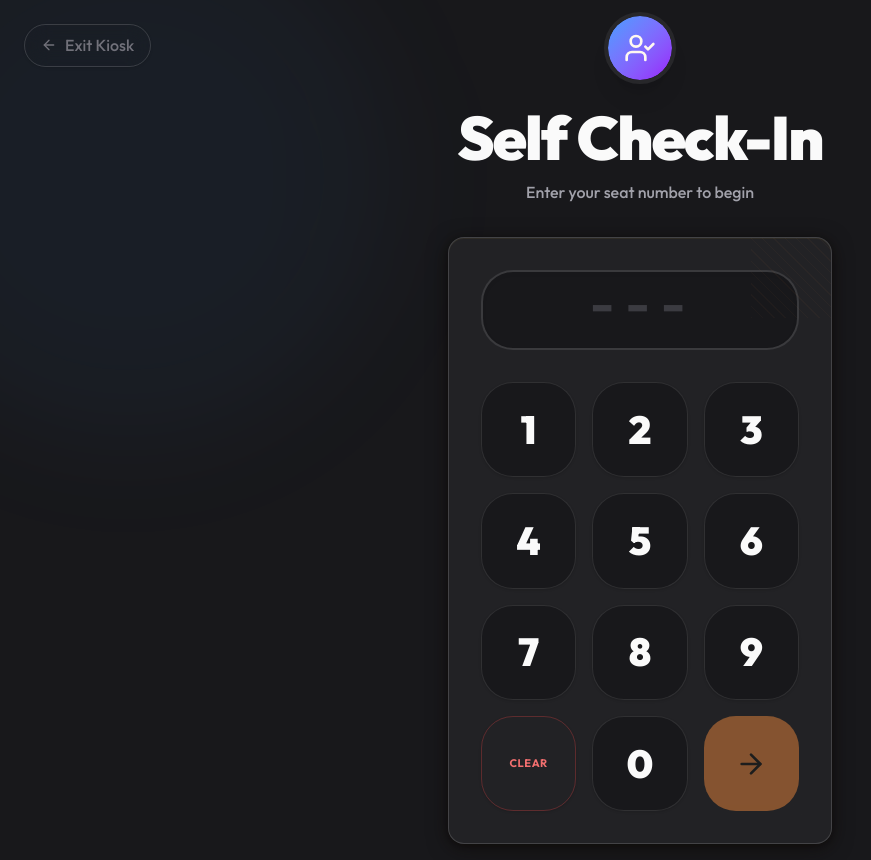
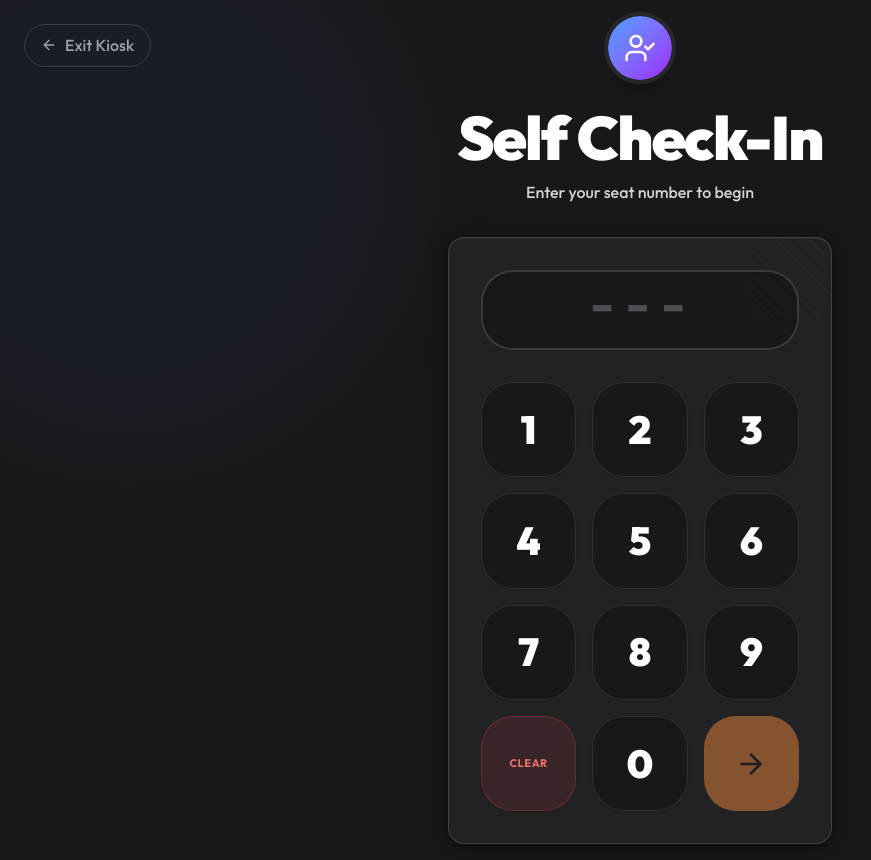
Before and after one commit to RohitBit-25/library-register, a Next.js app: page /kiosk in a window 1280 px wide. Shown: the whole page, without its empty margins (0-871 px from the left). Built offline with nearby package versions, Linux system fonts and the light colour scheme; no server answers; the database is empty.

Commit message:
refactor: update design system typography and unify button styling with consistent color variables

```diff
--- a/app/globals.css
+++ b/app/globals.css
@@ -3,10 +3,10 @@
   /* === TAILWIND V4 INTEGRATION === */
   /* Maps custom CSS variables to Tailwind utility classes */
   @theme inline {
-    --font-devanagari: var(--font-devanagari);
-    --font-display: var(--font-display);
-    --font-body: var(--font-body);
-    --font-mono: var(--font-mono);
+    --font-devanagari: var(--font-outfit), sans-serif;
+    --font-display: var(--font-outfit), sans-serif;
+    --font-body: var(--font-outfit), -apple-system, sans-serif;
+    --font-mono: var(--font-dm-mono), 'Cascadia Code', monospace;
 
     --color-void: var(--bg-void);
     --color-base: var(--bg-base);
@@ -124,13 +124,13 @@
     --indigo-glow: rgba(123, 95, 245, 0.20);
 
     /* === TEXT === */
-    --text-primary:   #FAFAFA;
-    --text-secondary: #A1A1AA;
-    --text-tertiary:  #71717A;
-    --text-disabled:  #52525B;
+    --text-primary:   #FFFFFF;
+    --text-secondary: #D4D4D8;
+    --text-tertiary:  #A1A1AA;
+    --text-disabled:  #71717A;
     --text-inverse:   #09090B;
-    --text-accent:    #E8853A;
-    --text-link:      #F59A3C;
+    --text-accent:    #F59A3C;
+    --text-link:      #FCD5A8;
 
     /* === GRADIENTS === */
     --gradient-primary: linear-gradient(135deg, #E8853A 0%, #F5C842 100%);
@@ -156,11 +156,7 @@
     --gradient-amber:   linear-gradient(135deg, #E8A20A, #C8820A);
     --gradient-sapphire:linear-gradient(135deg, #3D9EFF, #1A7FE8);
 
-    /* === FONT FAMILIES === */
-    --font-devanagari: var(--font-outfit), sans-serif;
-    --font-display:    var(--font-outfit), sans-serif;
-    --font-body:       var(--font-outfit), -apple-system, sans-serif;
-    --font-mono:       var(--font-dm-mono), 'Cascadia Code', monospace;
+    /* Fonts are now defined directly in @theme to prevent circular references */
 
     /* === SPACING SCALE === */
     --space-0:   0px;
--- a/app/kiosk/page.tsx
+++ b/app/kiosk/page.tsx
@@ -121,7 +121,7 @@ export default function KioskPage() {
                 ))}
                 <button
                   onClick={handleDelete}
-                  className="aspect-square rounded-2xl bg-expired-fill/50/50 border border-[var(--ruby-500)]/30 text-[var(--ruby-400)] hover:bg-expired-fill transition-all flex items-center justify-center font-bold uppercase text-[11px] tracking-wider hover:-translate-y-1 active:scale-95 shadow-sm cursor-pointer"
+                  className="aspect-square rounded-2xl bg-[var(--ruby-500)]/10 border border-[var(--ruby-500)]/30 text-[var(--ruby-400)] hover:bg-[var(--ruby-500)]/20 transition-all flex items-center justify-center font-bold uppercase text-[11px] tracking-wider hover:-translate-y-1 active:scale-95 shadow-sm cursor-pointer"
                 >
                   Clear
                 </button>
@@ -180,7 +180,7 @@ export default function KioskPage() {
                 <button
                   onClick={() => handleCheckAction('in')}
                   disabled={isPresent(todayStr, activeMember.seat)}
-                  className="flex flex-col items-center justify-center p-6 rounded-2xl bg-active-fill/50/50 border-2 border-[var(--emerald-500)]/30 text-[var(--emerald-400)] hover:bg-active-fill hover:-translate-y-1 transition-all disabled:opacity-40 disabled:hover:-translate-y-0 disabled:cursor-not-allowed cursor-pointer shadow-sm hover:shadow-md disabled:shadow-none active:scale-95"
+                  className="flex flex-col items-center justify-center p-6 rounded-2xl bg-[var(--emerald-500)]/10 border-2 border-[var(--emerald-500)]/30 text-[var(--emerald-400)] hover:bg-[var(--emerald-500)]/20 hover:-translate-y-1 transition-all disabled:opacity-40 disabled:hover:-translate-y-0 disabled:cursor-not-allowed cursor-pointer shadow-sm hover:shadow-md disabled:shadow-none active:scale-95"
                 >
                   <LogIn className="w-8 h-8 mb-2" />
                   <span className="font-extrabold uppercase tracking-widest text-[11px]">Check In</span>
```
